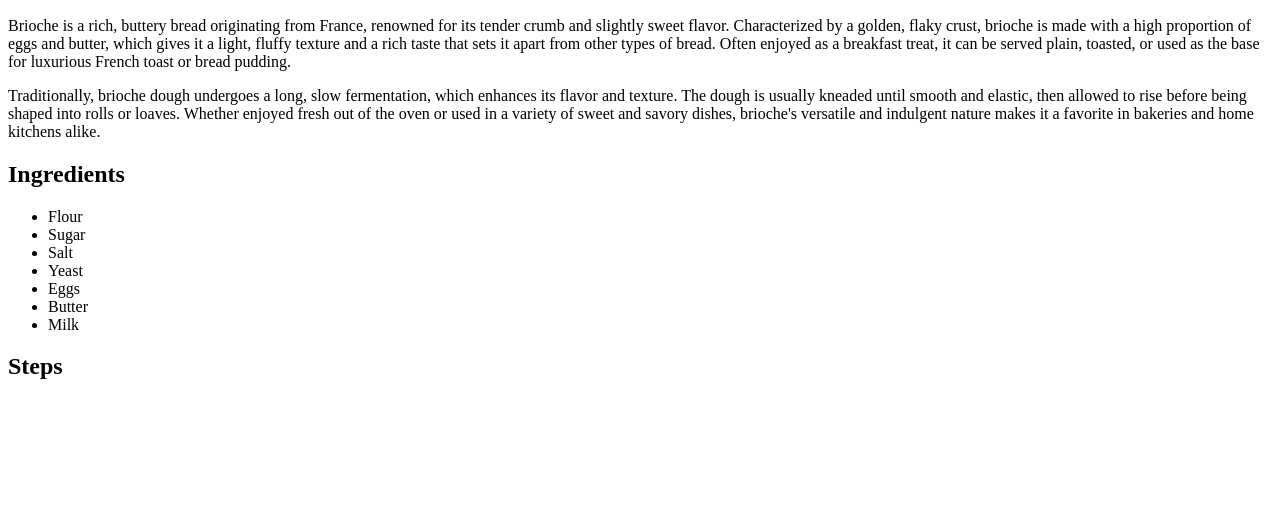
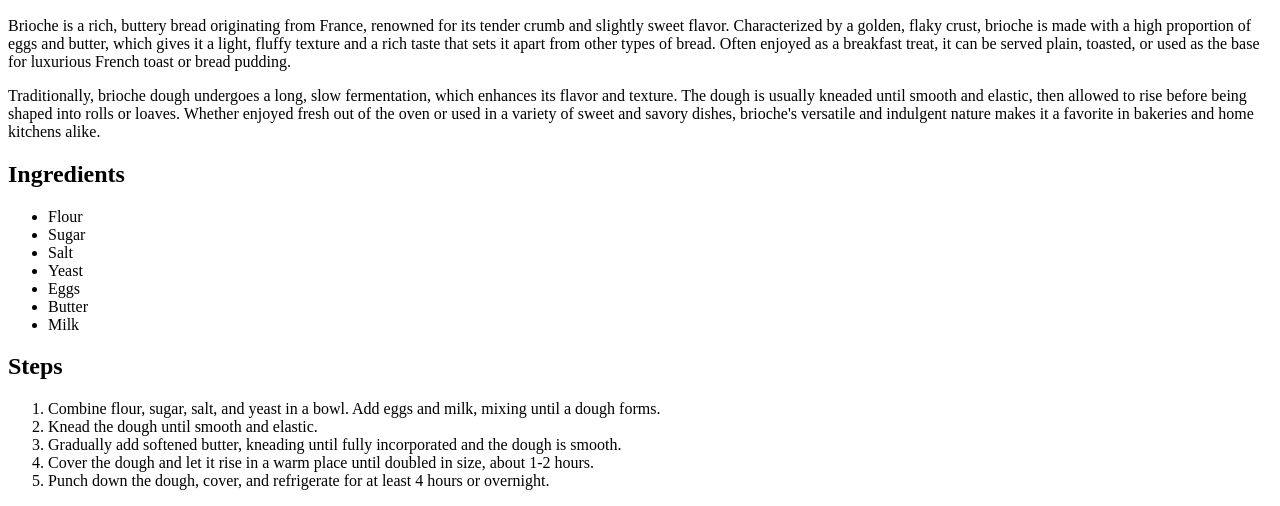
Before and after one commit to Dory500/odin-recipes, a plain HTML site: page recipes/bread.html in a window 1280 px wide. Shown: the part 434-940 px from the top of the page. Before the commit the page ends 834 px from the top, so only its background shows below. Drawn offline with Linux system fonts and the light colour scheme.

Commit message:
Create steps to make brioche bread

```diff
--- a/recipes/bread.html
+++ b/recipes/bread.html
@@ -35,5 +35,17 @@
         </ul>
 
         <h2>Steps</h2>
+
+        <ol>
+            <li>Combine flour, sugar, salt, and yeast in a bowl. Add eggs and milk,
+            mixing until a dough forms.</li>
+            <li>Knead the dough until smooth and elastic.</li>
+            <li>Gradually add softened butter, kneading until fully
+            incorporated and the dough is smooth.</li>
+            <li>Cover the dough and let it rise in a warm place until doubled
+            in size, about 1-2 hours.</li>
+            <li>Punch down the dough, cover, and refrigerate for at least 4 hours
+            or overnight.</li>
+        </ol>
     </body>
 </html>
```
